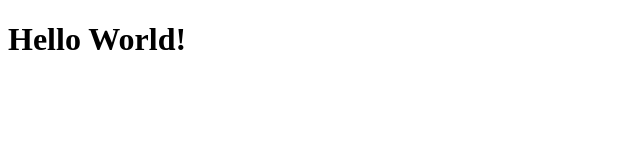
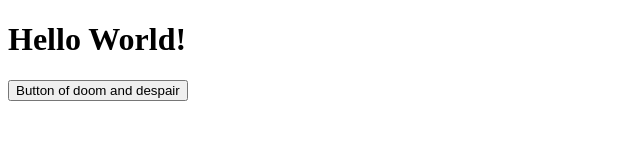
Before and after one commit to interestingboi/idkwhatthisis, a plain HTML site: page index.html in a window 1280 px wide. Shown: the whole page, without its empty margins (0-640 px from the left). Drawn offline with Linux system fonts and the light colour scheme.

Commit message:
Add button and script for button logic

```diff
--- a/index.html
+++ b/index.html
@@ -1,6 +1,14 @@
 <!DOCTYPE html>
 <html>
+  <head>
+    <script>
+      function btnLogic(){
+        document.getElementById("btn").textContext = "hi"
+      }
+    </script>
+  </head>
   <body>
     <h1>Hello World!</h1>
+    <button id="btn" onClick="btnLogic()">Button of doom and despair</button>
   </body>
 </html>
```
